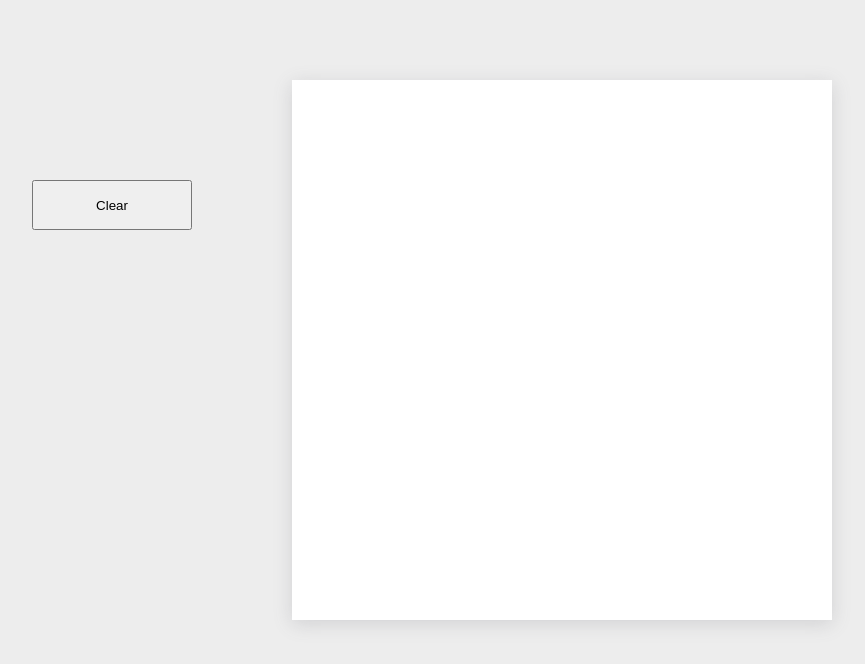
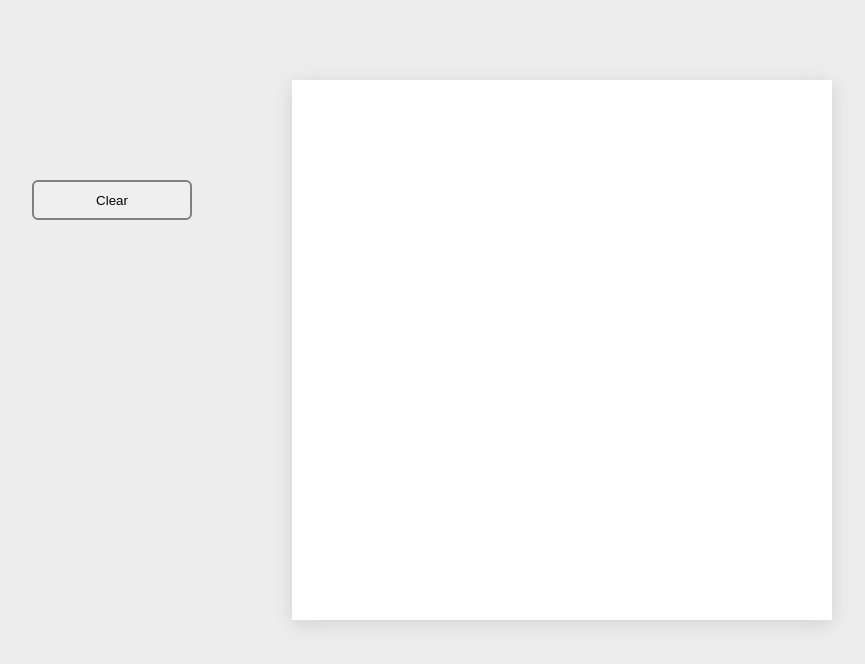
Before and after one commit to sandman-x1/sketch, a plain HTML site: page index.html in a window 1280 px wide. Shown: the whole page, without its empty margins (208-1073 px from the left). Drawn offline with Linux system fonts and the light colour scheme.

Commit message:
Styled button

```diff
--- a/style.css
+++ b/style.css
@@ -16,9 +16,18 @@ body {
 
 button {
     width: 160px;
-    height: 50px;
+    height: 40px;
     margin-top: 100px;
+    transition: all 0.03s;
+    border-style: solid;
+    border-width: 2px;
+    border-color: grey;
+    border-radius: 6px;
 
+}
+
+button:hover {
+    scale: 1.1;
 }
 
 .grid {
```
